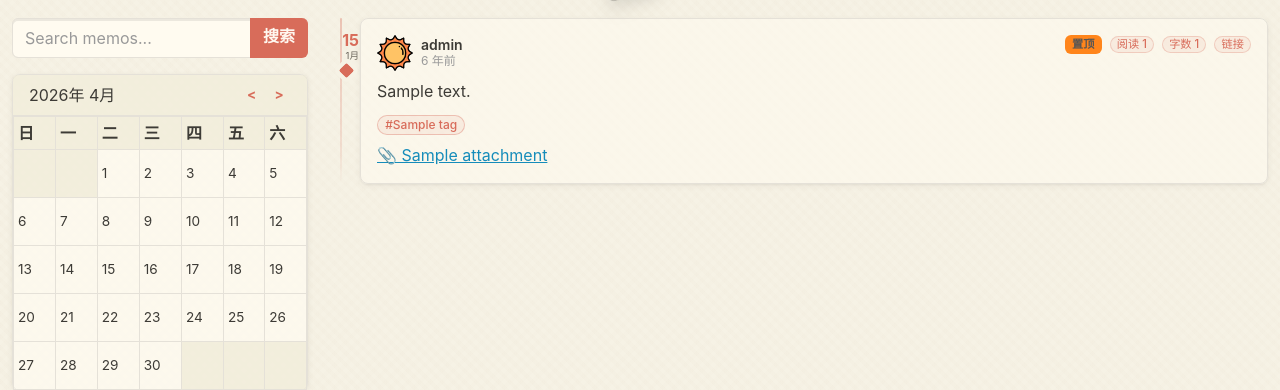
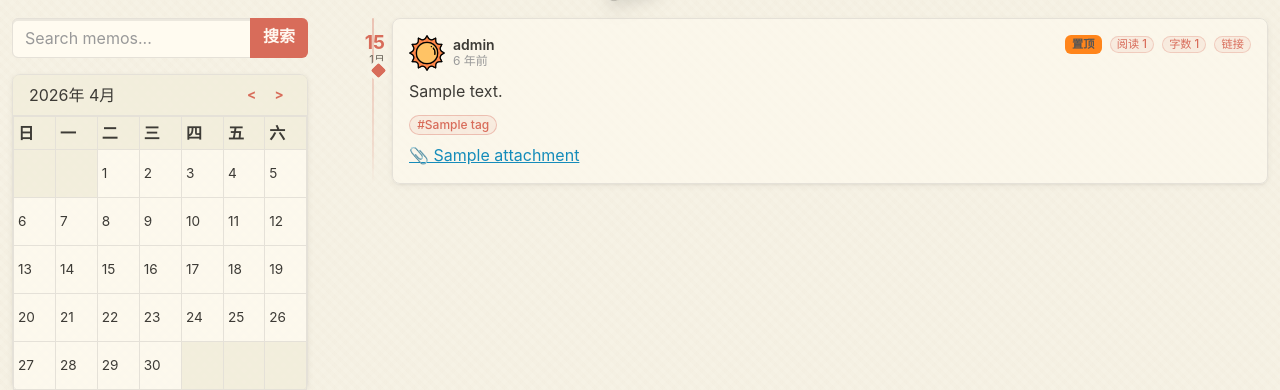
Before and after one commit to ifdog/Vermillon, a Flask app: page / in a window 1280 px wide. Shown: the part 71-461 px from the top of the page. Run offline with Flask 3, Linux system fonts and the light colour scheme; data comes from the database, SQL or seed files in the repository; tables that the repository leaves empty hold one stand-in row (values such as "Sample post"); some libraries are stand-ins or nearby versions.

```diff
--- a/static/css/style.css
+++ b/static/css/style.css
@@ -848,12 +848,12 @@ body > .container-fluid {
 /* ========== Timeline Axis ========== */
 .timeline-wrap {
     position: relative;
-    padding-left: 28px;
+    padding-left: 60px;
 }
 
 .timeline-axis {
     position: absolute;
-    left: 8px;
+    left: 40px;
     top: 0;
     bottom: 0;
     width: 2px;
@@ -894,9 +894,9 @@ body > .container-fluid {
 /* ========== Date Badge ========== */
 .date-badge {
     position: absolute;
-    left: -26px;
+    left: -56px;
     top: 12px;
-    width: 24px;
+    width: 48px;
     text-align: right;
     line-height: 1.15;
     pointer-events: none;
@@ -904,14 +904,14 @@ body > .container-fluid {
 }
 
 .date-badge-day {
-    font-size: 1rem;
+    font-size: 1.2rem;
     font-weight: 700;
     color: var(--paper-primary);
     display: block;
 }
 
 .date-badge-month {
-    font-size: 0.6rem;
+    font-size: 0.7rem;
     color: var(--paper-muted);
     display: block;
     margin-top: 1px;
```
